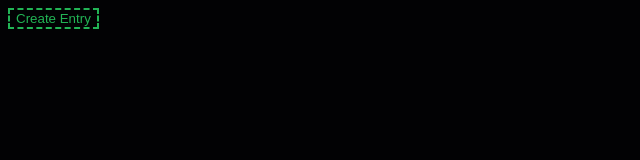
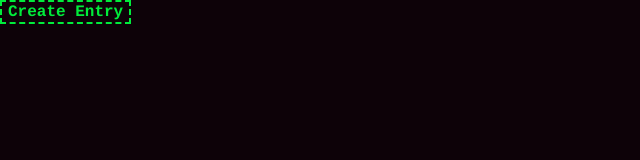
Before and after one commit to daniel-citrus/Padlet-CSV-Importer, a website built with webpack: page src/template.html in a window 1280 px wide. Shown: the whole page, without its empty margins (0-640 px from the left). Built offline with nearby package versions, Linux system fonts and the light colour scheme.

Commit message:
trying out now

```diff
--- a/src/index.js
+++ b/src/index.js
@@ -1,5 +1,5 @@
 import './style/style.css';
-import dataFile from './csv/Copy of HUSD N-Word & Hate Speech Policy Ban feedback (Responses) - Form Responses.csv';
+import dataFile from './csv/HUSD N-Word & Hate Speech Policy Ban feedback (Responses) - Form Responses.csv';
 import { limiter } from './bottleneck';
 import newFile from './csv-parser';
 import Papa from 'papaparse';
--- a/src/style/style.css
+++ b/src/style/style.css
@@ -1,9 +1,70 @@
+/* CSS Reset */
+/* http://meyerweb.com/eric/tools/css/reset/
+   v2.0 | 20110126
+   License: none (public domain)
+*/
+
+html, body, div, span, applet, object, iframe,
+h1, h2, h3, h4, h5, h6, p, blockquote, pre,
+a, abbr, acronym, address, big, cite, code,
+del, dfn, em, img, ins, kbd, q, s, samp,
+small, strike, strong, sub, sup, tt, var,
+b, u, i, center,
+dl, dt, dd, ol, ul, li,
+fieldset, form, label, legend,
+table, caption, tbody, tfoot, thead, tr, th, td,
+article, aside, canvas, details, embed,
+figure, figcaption, footer, header, hgroup,
+menu, nav, output, ruby, section, summary,
+time, mark, audio, video {
+    margin: 0;
+    padding: 0;
+    border: 0;
+    font-size: 100%;
+    font: inherit;
+    vertical-align: baseline;
+}
+
+/* HTML5 display-role reset for older browsers */
+article, aside, details, figcaption, figure,
+footer, header, hgroup, menu, nav, section {
+    display: block;
+}
+
 body {
-    background: #020204;
+    line-height: 1;
+}
+
+ol, ul {
+    list-style: none;
+}
+
+blockquote, q {
+    quotes: none;
+}
+
+blockquote:before, blockquote:after,
+q:before, q:after {
+    content: '';
+    content: none;
+}
+
+table {
+    border-collapse: collapse;
+    border-spacing: 0;
+}
+
+/* End CSS Reset */
+
+body {
+    background: #0D0208;
 }
 
 button {
-    border: 2px dashed #22b455;
-    background: #020204;
-    color: #22b455;
+    border: 2px dashed #00ec3b;
+    background: #0D0208;
+    color: #00ec3b;
+    font-weight: bolder;
+    font-family: Courier, monospace;
+    font-size: 1rem;
 }
--- a/webpack.config.js
+++ b/webpack.config.js
@@ -3,7 +3,7 @@ const MiniCssExtractPlugin = require('mini-css-extract-plugin');
 const path = require('path');
 
 module.exports = (end, argv) => {
-    // dev_mode : argv.mode
+    const mode = argv.mode;
 
     return {
         entry: './src/index.js',
```
Also changed, not shown: dist/bundle.js, dist/main.css.
